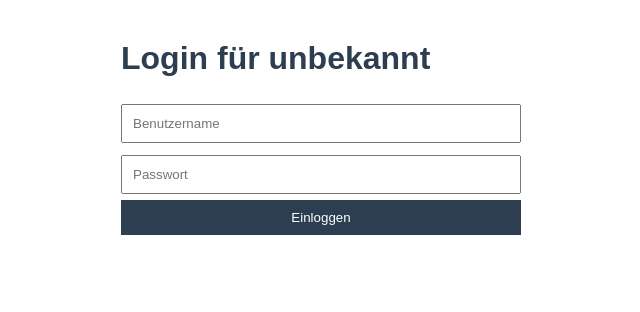
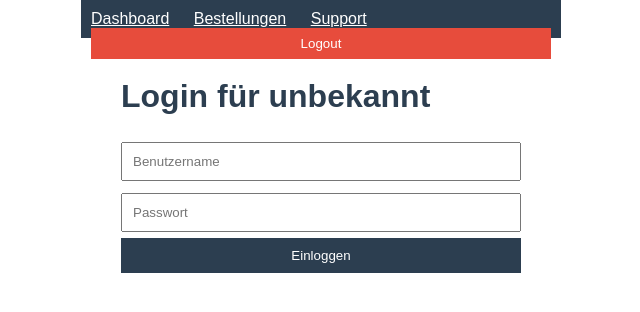
Before and after one commit to lulublumi/bcportaltest, a plain HTML site: page index.html in a window 1280 px wide. Shown: the whole page, without its empty margins (319-959 px from the left). Drawn offline with Linux system fonts and the light colour scheme.

Commit message:
Update index.html

```diff
--- a/index.html
+++ b/index.html
@@ -32,6 +32,13 @@
   </style>
 </head>
 <body>
+
+<nav style="background:#2c3e50;padding:10px;margin:-40px -40px 40px -40px;">
+  <a href="dashboard.html" style="color:white;margin-right:20px;">Dashboard</a>
+  <a href="bestellungen.html" style="color:white;margin-right:20px;">Bestellungen</a>
+  <a href="support.html" style="color:white;margin-right:20px;">Support</a>
+  <button onclick="logout()" style="float:right;background:#e74c3c;color:white;border:none;padding:8px 12px;cursor:pointer;">Logout</button>
+</nav>
 
   <h1>Login für <span id="kundenname">[Kunde]</span></h1>
 
```
